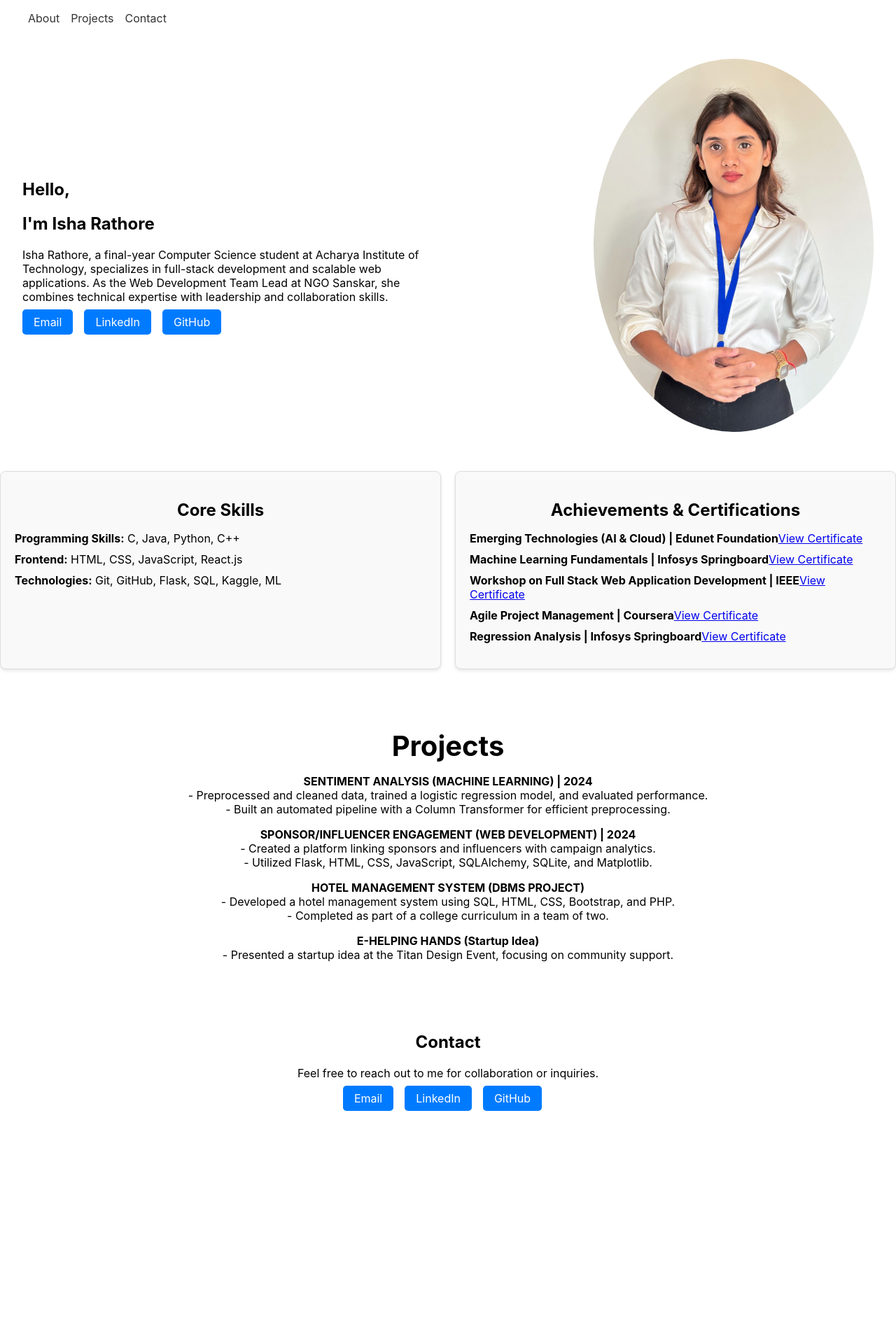
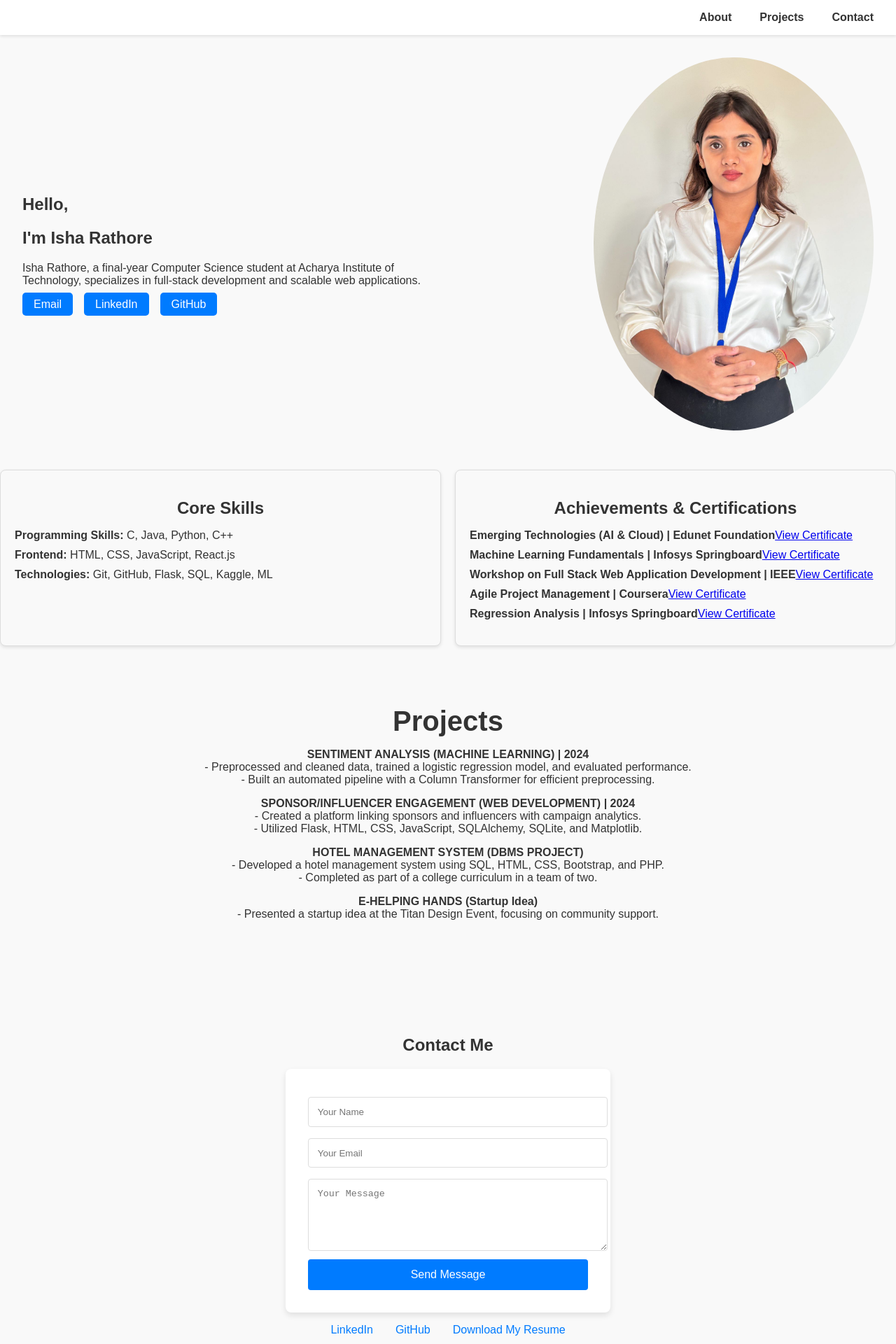
Before and after one commit to Rathoree-01/my-react-app, a React (Create React App) app: page / in a window 1280 px wide. Shown: the top 1920 px of the page at 70% size. Before the commit the page ends 1611 px from the top, so only its background shows below. Built offline with nearby package versions, Linux system fonts and the light colour scheme.

Commit message:
added download resume button and contact form

```diff
--- a/src/App.js
+++ b/src/App.js
@@ -1,6 +1,6 @@
 import React from 'react';
 import './App.css'; // Importing the App-specific CSS
-
+import resume from "./ISHA_RATHORE_RESUME.pdf";
 import heroImage from './assets/WhatsApp Image 2024-10-11 at 17.02.53_7c22b021.jpg';
 
 function App() {
@@ -9,6 +9,7 @@ function App() {
       <Header />
       <HeroSection />
       <SectionsContainer />
+      <ContactForm />
     </div>
   );
 }
@@ -27,6 +28,33 @@ function Header() {
   );
 }
 
+
+function ContactForm() {
+  return (
+    <section id="contact">
+      <h2>Contact Me</h2>
+      <form className="contact-form">
+        <input type="text" placeholder="Your Name" required />
+        <input type="email" placeholder="Your Email" required />
+        <textarea placeholder="Your Message" rows="5" required></textarea>
+        <button type="submit">Send Message</button>
+      </form>
+      <div className="contact-links">
+        <a href="https://linkedin.com" target="_blank" rel="noopener noreferrer">LinkedIn</a>
+        <a href="https://github.com" target="_blank" rel="noopener noreferrer">GitHub</a>
+        <a
+          href={resume} /* Replace with your resume's file path */
+          className="download-resume"
+          download="Isha_Rathore_Resume.pdf" /* Optional: Rename the file for download */
+        >
+          Download My Resume
+        </a>
+      </div>
+    </section>
+  );
+}
+
+
 function HeroSection() {
   return (
     <section className="hero">
@@ -34,7 +62,8 @@ function HeroSection() {
         <h2>Hello,</h2>
         <h1>I'm Isha Rathore</h1>
         <p className="title">
-        Isha Rathore, a final-year Computer Science student at Acharya Institute of Technology, specializes in full-stack development and scalable web applications. As the Web Development Team Lead at NGO Sanskar, she combines technical expertise with leadership and collaboration skills.</p>
+          Isha Rathore, a final-year Computer Science student at Acharya Institute of Technology, specializes in full-stack development and scalable web applications.
+        </p>
         <div className="quick-links">
           <a href="mailto:isharathore36@gmail.com" className="contact-link">Email</a>
           <a href="https://www.linkedin.com/in/isha-rathore-18b1b4280" target="_blank" rel="noopener noreferrer" className="contact-link">LinkedIn</a>
@@ -53,7 +82,7 @@ function SectionsContainer() {
     <div className="sections-container">
       <AboutSection />
       <ProjectsSection />
-      <ContactSection />
+      <ContactSection /> {/* Include ContactSection here */}
     </div>
   );
 }
@@ -62,7 +91,6 @@ function AboutSection() {
   return (
     <section id="about" className="about-section">
       <div className="about-container">
-        {/* Core Skills */}
         <div className="about-core-skills">
           <h2>Core Skills</h2>
           <ul>
@@ -71,30 +99,16 @@ function AboutSection() {
             <li><strong>Technologies:</strong> Git, GitHub, Flask, SQL, Kaggle, ML</li>
           </ul>
         </div>
-
-        {/* Achievements & Certifications */}
         <div className="about-achievements">
           <h2>Achievements & Certifications</h2>
           <ul>
             <li>
               <strong>Emerging Technologies (AI & Cloud) | Edunet Foundation</strong>
-              <a
-                href="https://drive.google.com/your-cyber-security-certificate-link"
-                target="_blank"
-                rel="noopener noreferrer"
-              >
-                View Certificate
-              </a>
+              <a href="https://drive.google.com/your-cyber-security-certificate-link" target="_blank" rel="noopener noreferrer">View Certificate</a>
             </li>
             <li>
               <strong>Machine Learning Fundamentals | Infosys Springboard</strong>
-              <a
-                href="https://drive.google.com/file/d/1JQTDF4eYUnAEyBmEwyMogBIWvcxDoDPX/view?usp=sharing"
-                target="_blank"
-                rel="noopener noreferrer"
-              >
-                View Certificate
-              </a>
+              <a href="https://drive.google.com/file/d/1JQTDF4eYUnAEyBmEwyMogBIWvcxDoDPX/view?usp=sharing" target="_blank" rel="noopener noreferrer">View Certificate</a>
             </li>
             <li>
               <strong>Workshop on Full Stack Web Application Development | IEEE</strong>
@@ -126,6 +140,7 @@ function AboutSection() {
                 View Certificate
               </a>
             </li>
+            {/* Add more achievements and certifications */}
           </ul>
         </div>
       </div>
@@ -133,30 +148,25 @@ function AboutSection() {
   );
 }
 
-
 function ProjectsSection() {
   return (
     <section id="projects" className="section-projects">
       <h1 style={{ fontSize: "2.5rem", marginBottom: "1rem" }}>Projects</h1>
-
       <p>
         <strong>SENTIMENT ANALYSIS (MACHINE LEARNING) | 2024</strong><br />
         - Preprocessed and cleaned data, trained a logistic regression model, and evaluated performance.<br />
         - Built an automated pipeline with a Column Transformer for efficient preprocessing.<br />
       </p>
-
       <p>
         <strong>SPONSOR/INFLUENCER ENGAGEMENT (WEB DEVELOPMENT) | 2024</strong><br />
         - Created a platform linking sponsors and influencers with campaign analytics.<br />
         - Utilized Flask, HTML, CSS, JavaScript, SQLAlchemy, SQLite, and Matplotlib.<br />
       </p>
-
       <p>
         <strong>HOTEL MANAGEMENT SYSTEM (DBMS PROJECT)</strong><br />
         - Developed a hotel management system using SQL, HTML, CSS, Bootstrap, and PHP.<br />
         - Completed as part of a college curriculum in a team of two.<br />
       </p>
-
       <p>
         <strong>E-HELPING HANDS (Startup Idea)</strong><br />
         - Presented a startup idea at the Titan Design Event, focusing on community support.<br />
@@ -165,17 +175,10 @@ function ProjectsSection() {
   );
 }
 
-
 function ContactSection() {
   return (
-    <section id="contact" className="section-contact">
-      <h1>Contact</h1>
-      <p>Feel free to reach out to me for collaboration or inquiries.</p>
-      <div className="quick-links">
-        <a href="mailto:isharathore36@gmail.com" className="contact-link">Email</a>
-        <a href="https://www.linkedin.com/in/isha-rathore-18b1b4280" target="_blank" rel="noopener noreferrer" className="contact-link">LinkedIn</a>
-        <a href="https://github.com/Rathoree-01" target="_blank" rel="noopener noreferrer" className="contact-link">GitHub</a>
-      </div>
+    <section id="contact" className="contact-section">
+
     </section>
   );
 }
--- a/src/index.css
+++ b/src/index.css
@@ -11,3 +11,99 @@ code {
   font-family: source-code-pro, Menlo, Monaco, Consolas, 'Courier New',
     monospace;
 }
+/* Global Styles */
+body {
+  font-family: Arial, sans-serif;
+  margin: 0;
+  padding: 0;
+  background-color: #f9f9f9;
+  color: #333;
+}
+
+/* Header Navigation */
+header {
+  background: #fff;
+  padding: 1rem 2rem;
+  box-shadow: 0 2px 4px rgba(0, 0, 0, 0.1);
+}
+
+.nav-links {
+  list-style: none;
+  display: flex;
+  justify-content: flex-end;
+  margin: 0;
+  padding: 0;
+}
+
+.nav-links li {
+  margin-left: 1.5rem;
+}
+
+.nav-links a {
+  text-decoration: none;
+  color: #007BFF;
+  font-weight: bold;
+}
+
+.nav-links a:hover {
+  text-decoration: underline;
+}
+
+/* Contact Section */
+
+
+#contact {
+  padding: 2rem;
+  text-align: center;
+}
+
+.contact-form {
+  background: #fff;
+  padding: 2rem;
+  border-radius: 8px;
+  box-shadow: 0 4px 8px rgba(0, 0, 0, 0.1);
+  max-width: 400px;
+  margin: 1rem auto;
+}
+
+.contact-form input,
+.contact-form textarea {
+  width: 100%;
+  padding: 0.8rem;
+  margin: 0.5rem 0;
+  border: 1px solid #ddd;
+  border-radius: 4px;
+}
+
+.contact-form button {
+  width: 100%;
+  padding: 0.8rem;
+  background: #007BFF;
+  color: white;
+  border: none;
+  border-radius: 4px;
+  font-size: 1rem;
+  cursor: pointer;
+}
+
+.contact-form button:hover {
+  background: #0056b3;
+}
+
+.contact-links {
+  margin-top: 1rem;
+}
+
+.contact-links a {
+  margin: 0 1rem;
+  color: #007BFF;
+  text-decoration: none;
+}
+
+
+
+.download-resume {
+  margin: 0 1rem;
+  color: #007BFF;
+  text-decoration: none;
+}
```
Also changed, not shown: 2 other files (tests, documents, lock files or other folders).
